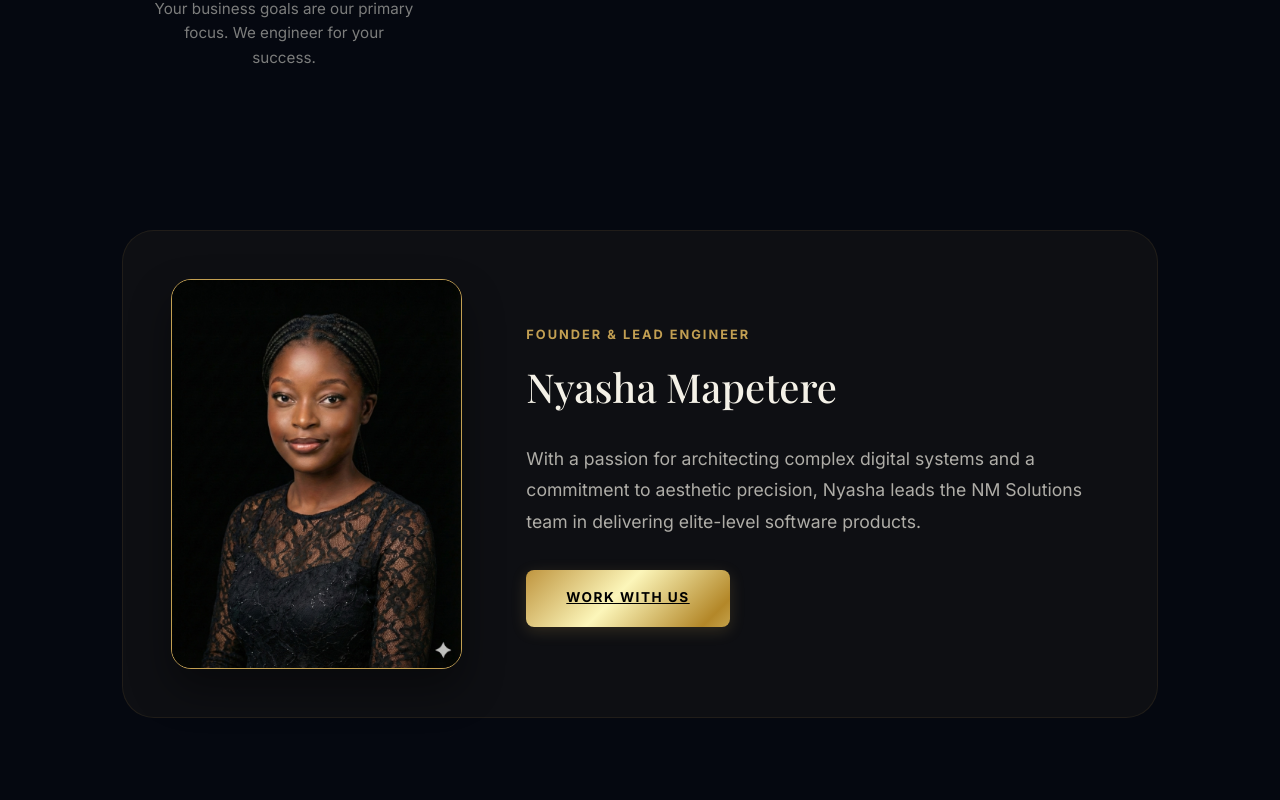
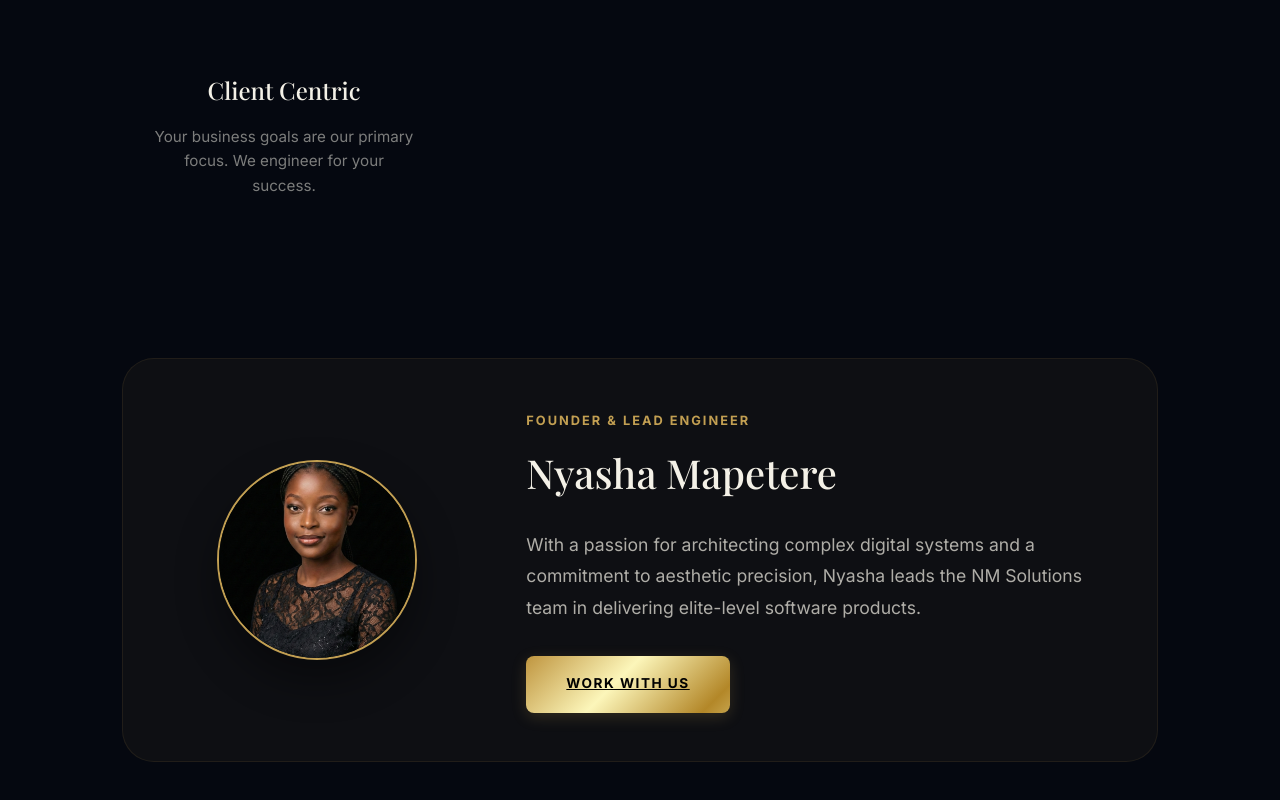
Before and after one commit to Mapetere/nm_holdings_site, a Next.js app: page /about in a window 1280 px wide. Shown: the part 1258-2058 px from the top of the page. Built offline with nearby package versions, Linux system fonts and the light colour scheme; a web font is replaced by a local one.

Commit message:
feat: add About Us page with company mission, vision, and founder details.

```diff
--- a/src/app/about/page.tsx
+++ b/src/app/about/page.tsx
@@ -5,7 +5,7 @@ import Header from '@/components/Header';
 
 export default function About() {
     return (
-        <main className="section-navy" style={{ minHeight: '100vh', padding: '0 0 8rem' }}>
+        <main className="section-navy" style={{ minHeight: '100vh', padding: '8rem 0 8rem' }}>
             <Header />
             <div className="container">
                 {/* Hero Section */}
@@ -65,13 +65,21 @@ export default function About() {
                     border: '1px solid rgba(194, 159, 82, 0.1)',
                     marginBottom: '4rem'
                 }}>
-                    <div style={{ position: 'relative', borderRadius: '20px', overflow: 'hidden', border: '1px solid var(--gold)', boxShadow: '0 20px 40px rgba(0,0,0,0.4)' }}>
+                    <div style={{
+                        position: 'relative',
+                        borderRadius: '50%',
+                        overflow: 'hidden',
+                        border: '2px solid var(--gold)',
+                        boxShadow: '0 20px 40px rgba(0,0,0,0.4)',
+                        width: '200px',
+                        height: '200px',
+                        margin: '0 auto'
+                    }}>
                         <Image
                             src="/lead-engineer.jpg"
                             alt="Nyasha Mapetere - Lead Engineer"
-                            width={400}
-                            height={500}
-                            style={{ width: '100%', height: 'auto', display: 'block' }}
+                            fill
+                            style={{ objectFit: 'cover' }}
                         />
                     </div>
                     <div>
```
